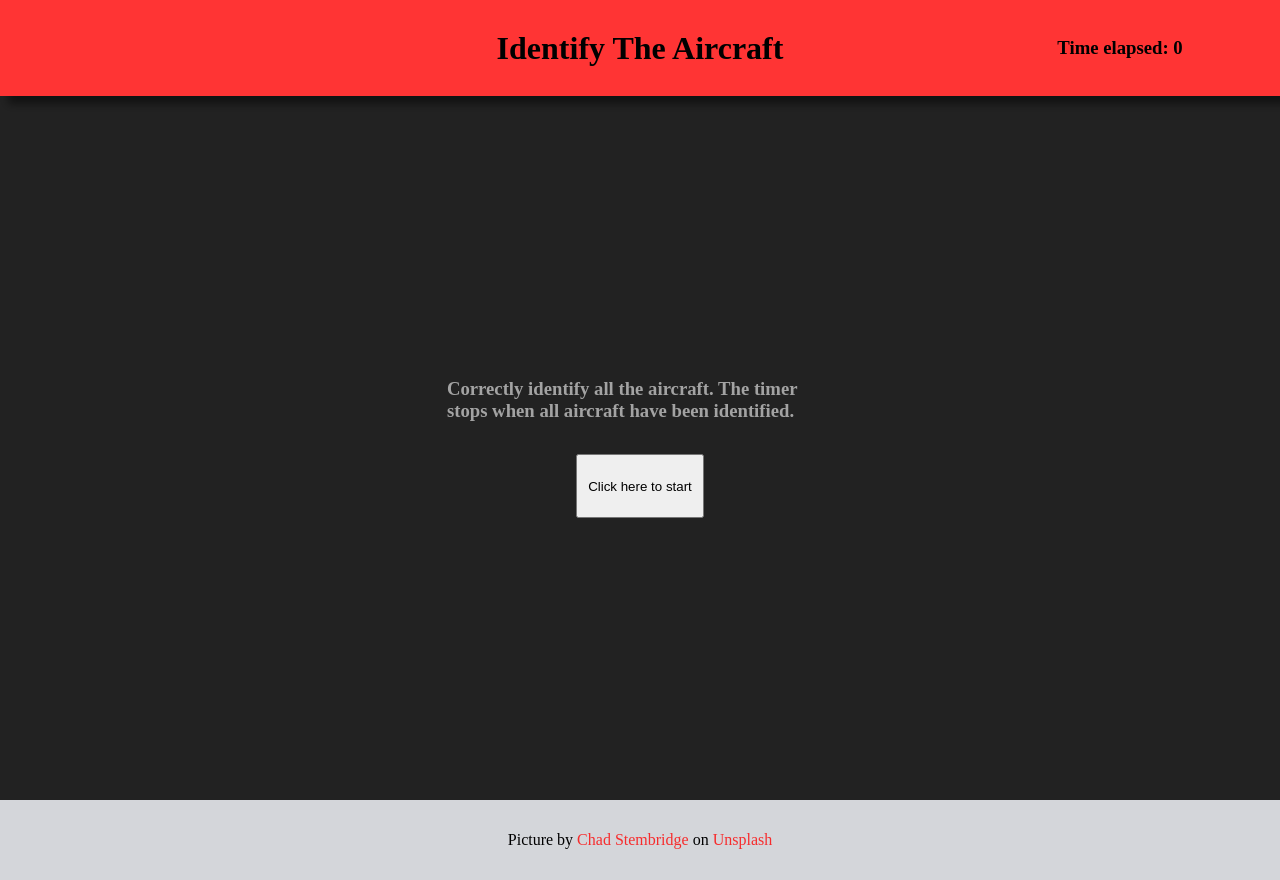
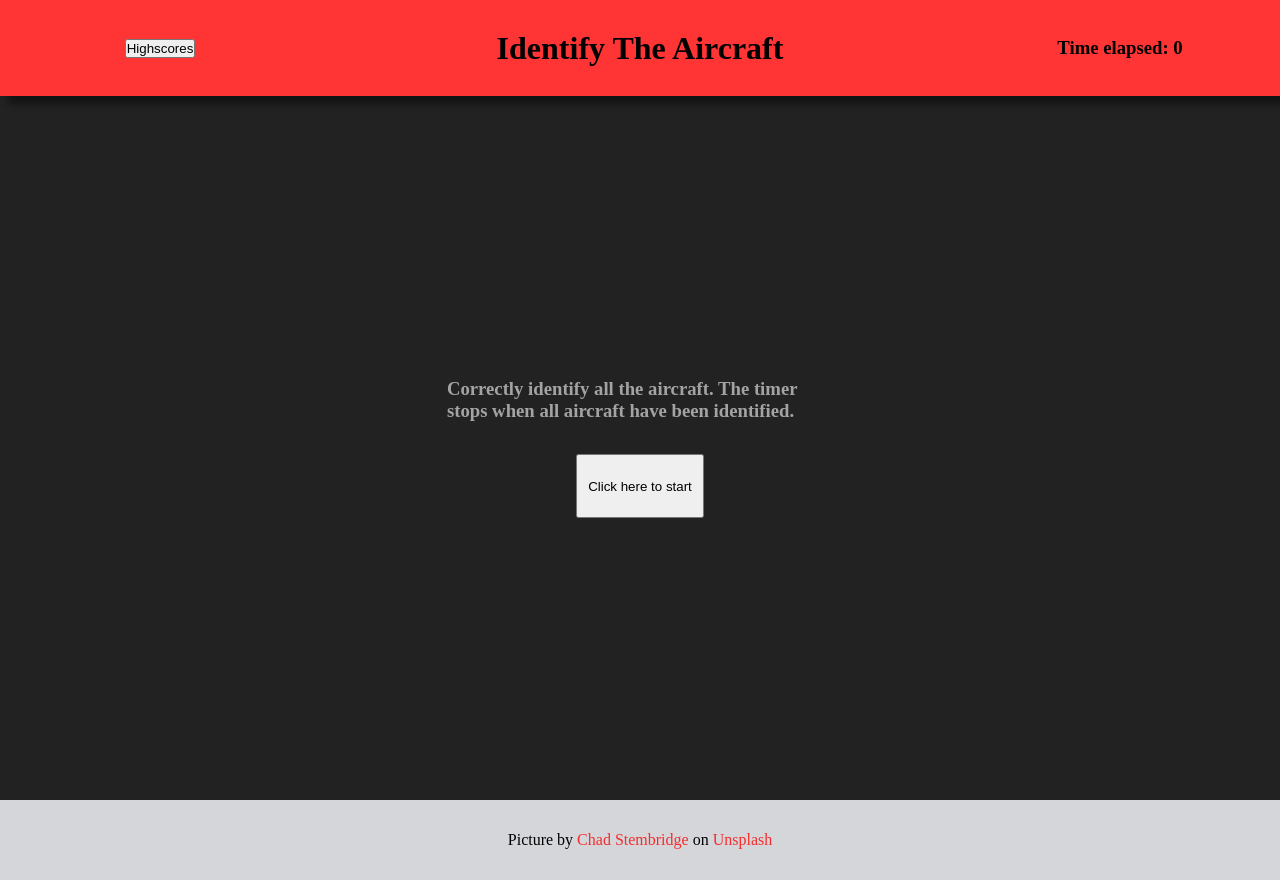
Before and after one commit to sonwemt/photo-tagging-app, a React (Create React App) app: page / in a window 1280 px wide. Built offline with nearby package versions, Linux system fonts and the light colour scheme.

Commit message:
Add feedback on wrong choice. Add highscores

```diff
--- a/src/App.js
+++ b/src/App.js
@@ -5,7 +5,7 @@ import { Footer } from './components/Footer';
 import pic2 from './content/pic2.jpg';
 import { useEffect, useState } from 'react';
 import db from './components/firebase';
-import { collection, doc } from 'firebase/firestore';
+import { collection, doc, getDoc } from 'firebase/firestore';
 import { StartPrompt } from './components/StartPrompt';
 
 const aircraft = [
@@ -46,10 +46,14 @@ const aircraft = [
 const aircraftRef = collection(db, 'Aircraft');
 const listRef = doc(aircraftRef, 'List');
 
+const playersRef = collection(db, 'Players');
+const scoresRef = doc(playersRef, 'Scores');
+
 function App() {
   const [gameStart, setGameStart] = useState(false);
   const [timerRunning, setTimerRunning] = useState(true);
   const [time, setTime] = useState(0);
+  const [highscoreData, setHighscoreData] = useState(false);
 
   useEffect(() => {
     if(gameStart) {
@@ -65,9 +69,22 @@ function App() {
     }
   }, [gameStart, timerRunning, time])
 
+ /*  useEffect(() => {
+    const getData = async () => {
+
+    }
+    getData();
+  }, []) */
+
+  const getScores = async () => {
+    const scoreSnap = await getDoc(scoresRef);
+    const scoreArray = scoreSnap.data().scoreArray;
+    setHighscoreData(scoreArray);
+  }
+
   return (
     <div id="appcontainer">
-      <Header headerText='Identify The Aircraft' time={time} />
+      <Header headerText='Identify The Aircraft' time={time} highscoreData={highscoreData} getScores={getScores}/>
       {
       gameStart ?
       <Image imageRef={pic2} imageName='pic2' array={aircraft} aircraftRef={aircraftRef} setTimerRunning={setTimerRunning} time={time} listRef={listRef} />:
--- a/src/components/Header.js
+++ b/src/components/Header.js
@@ -1,10 +1,35 @@
+import { useState } from 'react';
 import '../styles/header.css';
+import { Highscores } from './Highscores';
 
-function Header( {headerText, time} ) {
-  return <div id="headerContainer">
+
+function Header( {headerText, time, highscoreData, getScores} ) {
+  const [showHighscores, setShowHighscores] = useState(false);
+
+  const handleHighscoreClick = () => {
+    if(!showHighscores) {
+      setShowHighscores(true);
+      if(!highscoreData) {
+        getScores();
+      }
+    } else {
+      setShowHighscores(false);
+    }
+  }
+
+  return (
+  <div id="headerContainer">
+    <div id='highscoresContainer'>
+      <button onClick={handleHighscoreClick}>Highscores</button>
+      {showHighscores ?<div id="highscores">
+       {highscoreData ? <Highscores highscores={highscoreData} />:
+       <div>Fetching</div>}
+        </div>: null}
+    </div>
     <h1 id="header">{headerText}</h1>
     <h3 id="timer">Time elapsed: {time}</h3>
   </div>
+  );
 }
 
 export{ Header };
--- /dev/null
+++ b/src/components/Highscores.js
@@ -0,0 +1,11 @@
+function Highscores({highscores}) {
+  return <ul id="highscoreList">
+   {
+   highscores.map((player, index) => {
+     return <li key={player.name} className='scoreItem'>{player.name}: {player.score}</li>
+   })
+   }
+  </ul>
+}
+
+export { Highscores }
--- a/src/components/Image.js
+++ b/src/components/Image.js
@@ -79,7 +79,12 @@ function Image({ imageRef, imageName, array, setTimerRunning, aircraftRef, listR
       }
 
     } else {
+      const selector = document.getElementById('imageSelector');
+      selector.style.border = 'solid 3px red';
       console.log('not true')
+      const timer = setTimeout(() => {
+        setSelectorVisible(false);
+      }, 500);
     }
   }
 
--- a/src/styles/dropdownmenu.css
+++ b/src/styles/dropdownmenu.css
@@ -2,7 +2,7 @@
   display: flex;
   flex-direction: column;
   list-style: none;
-  overflow-y: scroll;
+  overflow-y: auto;
   overflow-x: hidden;
   width: 100%;
   max-height: 70%;
--- a/src/styles/header.css
+++ b/src/styles/header.css
@@ -16,3 +16,28 @@
 #timer {
   grid-column: 3/4;
 }
+
+#highscoresContainer {
+  position: relative;
+  display: grid;
+  place-items: center;
+}
+
+#highscoreList {
+  list-style: none;
+  padding: 1rem;
+  display: grid;
+  gap: 0.2rem;
+}
+
+#highscores {
+  position: absolute;
+  top: 200%;
+  border: 1px solid black;
+  background-color: gray;
+  display: grid;
+  width: 180%;
+  height: minmax(min-content,1000%);
+  z-index: 1001;
+  overflow-y: auto;
+}
```
